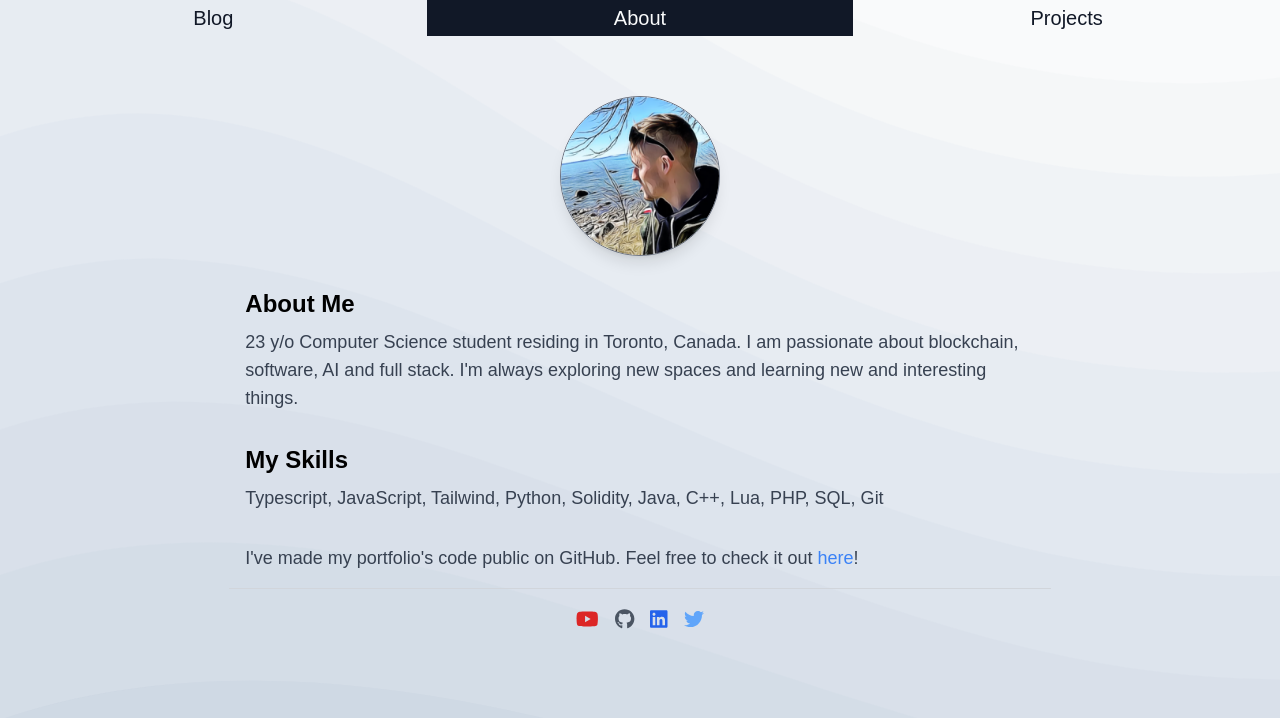
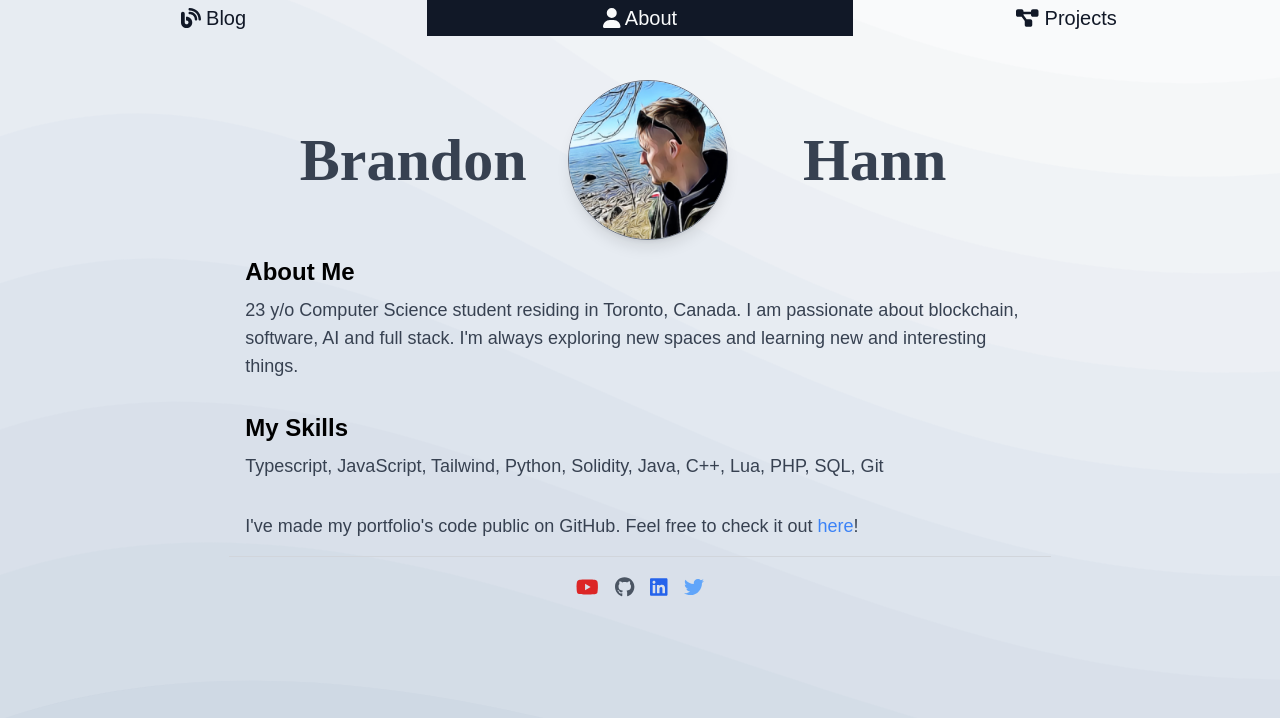
Before and after one commit to brandonhann/portfolio, a React (Create React App) app: page / in a window 1280 px wide. Shown: the top 718 px of the page. Built offline with nearby package versions, Linux system fonts and the light colour scheme; no server answers.

Commit message:
styling, fontawesome

```diff
--- a/package.json
+++ b/package.json
@@ -7,6 +7,7 @@
     "@firebase/firestore": "^4.0.0",
     "@fortawesome/fontawesome-svg-core": "^6.4.0",
     "@fortawesome/free-brands-svg-icons": "^6.4.0",
+    "@fortawesome/free-solid-svg-icons": "^6.4.0",
     "@fortawesome/react-fontawesome": "^0.2.0",
     "@testing-library/jest-dom": "^5.16.5",
     "@testing-library/react": "^13.4.0",
--- a/public/index.html
+++ b/public/index.html
@@ -1,14 +1,12 @@
 <!DOCTYPE html>
 <html lang="en">
+
 <head>
   <meta charset="utf-8" />
   <link rel="icon" href="%PUBLIC_URL%/favicon.ico" />
   <meta name="viewport" content="width=device-width, initial-scale=1" />
   <meta name="theme-color" content="#000000" />
-    <meta
-      name="description"
-      content="Web site created using create-react-app"
-    />
+  <meta name="description" content="My personal developer portfolio!" />
   <link rel="apple-touch-icon" href="%PUBLIC_URL%/logo192.png" />
   <!--
       manifest.json provides metadata used when your web app is installed on a
@@ -24,8 +22,9 @@
       work correctly both with client-side routing and a non-root public URL.
       Learn how to configure a non-root public URL by running `npm run build`.
     -->
-    <title>React App</title>
+  <title>Brandon Hann</title>
 </head>
+
 <body>
   <noscript>You need to enable JavaScript to run this app.</noscript>
   <div id="root"></div>
@@ -40,4 +39,5 @@
       To create a production bundle, use `npm run build` or `yarn build`.
     -->
 </body>
+
 </html>
--- a/src/App.tsx
+++ b/src/App.tsx
@@ -1,5 +1,7 @@
 import React from "react";
 import { Route, Routes, useLocation, Link } from 'react-router-dom';
+import { FontAwesomeIcon } from '@fortawesome/react-fontawesome';
+import { faBlog, faUser, faProjectDiagram } from '@fortawesome/free-solid-svg-icons';
 import Blog from "./components/Blog";
 import BlogPostPage from "./components/BlogPostPage";
 import About from "./components/About";
@@ -24,7 +26,7 @@ const App: React.FC = () => {
                                 : "bg-transparent text-gray-900 delay-110"
                                 }`}
                         >
-                            Blog
+                            <FontAwesomeIcon icon={faBlog} /> Blog
                         </Link>
                         <Link
                             to="/"
@@ -33,7 +35,7 @@ const App: React.FC = () => {
                                 : "bg-transparent text-gray-900 delay-110"
                                 }`}
                         >
-                            About
+                            <FontAwesomeIcon icon={faUser} /> About
                         </Link>
                         <Link
                             to="/projects"
@@ -42,7 +44,7 @@ const App: React.FC = () => {
                                 : "bg-transparent text-gray-900 delay-110"
                                 }`}
                         >
-                            Projects
+                            <FontAwesomeIcon icon={faProjectDiagram} /> Projects
                         </Link>
                     </div>
                 </nav>
--- a/src/components/About.tsx
+++ b/src/components/About.tsx
@@ -15,16 +15,33 @@ const About = () => {
 
     return (
         <div className={`flex flex-col items-center justify-center py-5 transition-opacity duration-500 ${isVisible ? 'opacity-100' : 'opacity-0'}`}>
-            {/* Picture Section */}
-            <div className="p-4">
+            <div className="flex sm:hidden items-center text-center space-x-4 mb-4">
+                <h1 className="namefont text-4xl font-bold text-gray-700">Brandon</h1>
+                <h1 className="namefont text-4xl font-bold text-gray-700">Hann</h1>
+            </div>
+            <div className="sm:hidden flex items-center text-center space-x-4">
                 <img
-                    className="mx-auto h-40 w-40 rounded-full border border-gray-500 shadow-lg transform transition-transform duration-500 hover:scale-110"
+                    className="mx-auto h-60 w-60 rounded-full border border-gray-500 shadow-lg transform transition-transform duration-500 hover:scale-110"
                     src="/me.jpg"
-                    alt="Your Name"
+                    alt="Me!"
                 />
             </div>
+            <div className="hidden sm:grid sm:grid-cols-3 items-center space-y-4 sm:space-y-0 sm:space-x-4">
+                <div className="text-center sm:text-left justify-self-start">
+                    <h1 className="namefont text-4xl sm:text-6xl font-bold text-gray-700">Brandon</h1>
+                </div>
+                <div>
+                    <img
+                        className="mx-auto h-40 w-40 rounded-full border border-gray-500 shadow-lg transform transition-transform duration-500 hover:scale-110"
+                        src="/me.jpg"
+                        alt="Me!"
+                    />
+                </div>
+                <div className="text-center sm:text-right justify-self-center">
+                    <h1 className="namefont text-4xl sm:text-6xl font-bold text-gray-700">Hann</h1>
+                </div>
+            </div>
 
-            {/* About Me Section */}
             <div className="p-4 w-full md:w-2/3">
                 <h2 className="text-2xl font-bold mb-2">About Me</h2>
                 <p className="text-gray-700 text-lg">
@@ -32,7 +49,6 @@ const About = () => {
                 </p>
             </div>
 
-            {/* Skills Section */}
             <div className="p-4 w-full md:w-2/3 border-gray-300">
                 <h2 className="text-2xl font-bold mb-2">My Skills</h2>
                 <p className="text-gray-700 text-lg">
@@ -40,14 +56,12 @@ const About = () => {
                 </p>
             </div>
 
-            {/* Repository Section */}
             <div className="p-4 w-full md:w-2/3 border-b border-gray-300">
                 <p className="text-gray-700 text-lg">
                     I've made my portfolio's code public on GitHub. Feel free to check it out <a className='text-blue-500 hover:underline' href='https://github.com/brandonhann/portfolio' target='_blank' rel='noreferrer'>here</a>!
                 </p>
             </div>
 
-            {/* Social Links Section */}
             <div className="flex p-4 space-x-4 text-xl">
                 <a
                     href="https://www.youtube.com/brandon_hann"
--- a/src/index.css
+++ b/src/index.css
@@ -3,6 +3,7 @@
 @tailwind utilities;
 
 @import url('https://fonts.googleapis.com/css2?family=Prompt&display=swap');
+@import url('https://fonts.googleapis.com/css2?family=Mrs+Saint+Delafield&display=swap');
 
 * {
     font-family: 'Prompt', sans-serif;
@@ -15,3 +16,7 @@
     background-repeat: no-repeat;
     background-size: cover;
 }
+
+.namefont {
+    font-family: 'Mrs Saint Delafield', cursive;
+}
```
Also changed, not shown: 1 other file (tests, documents, lock files or other folders). Lines whose indentation alone changed are shown as unchanged.
